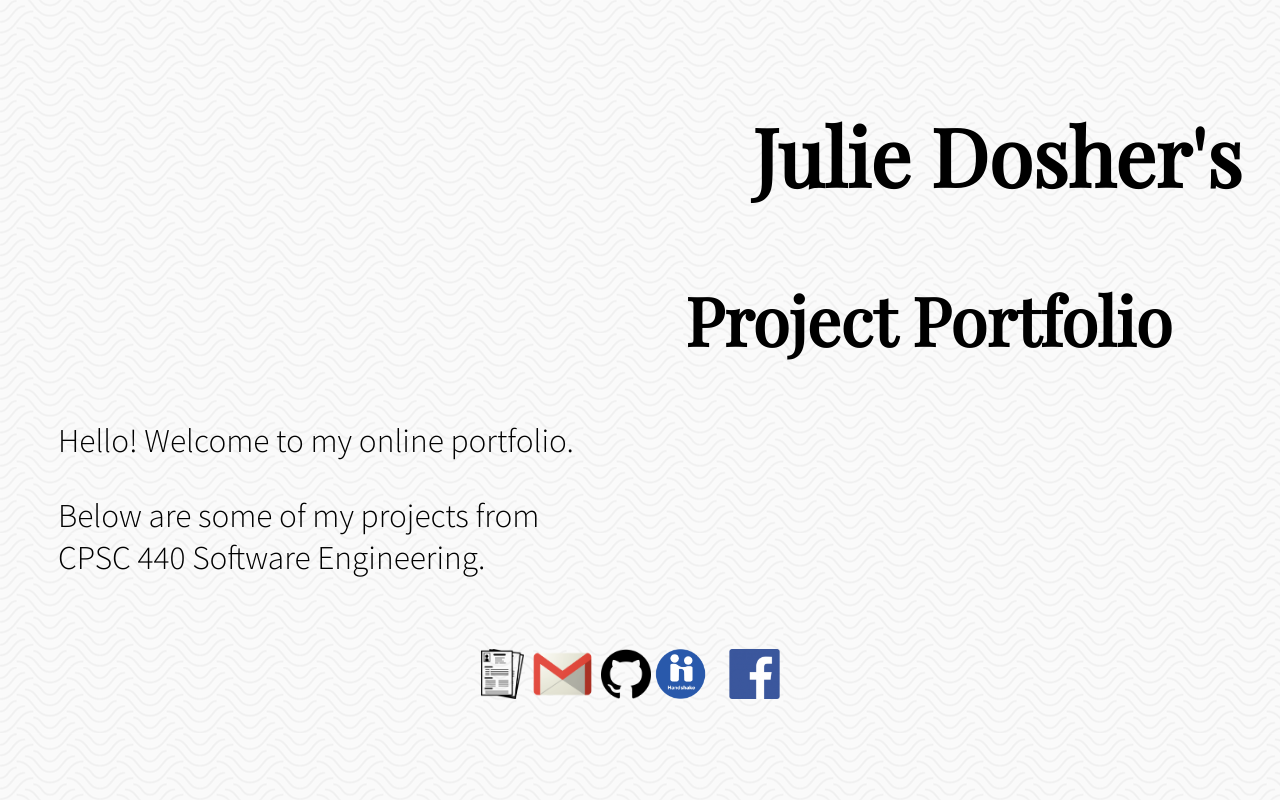
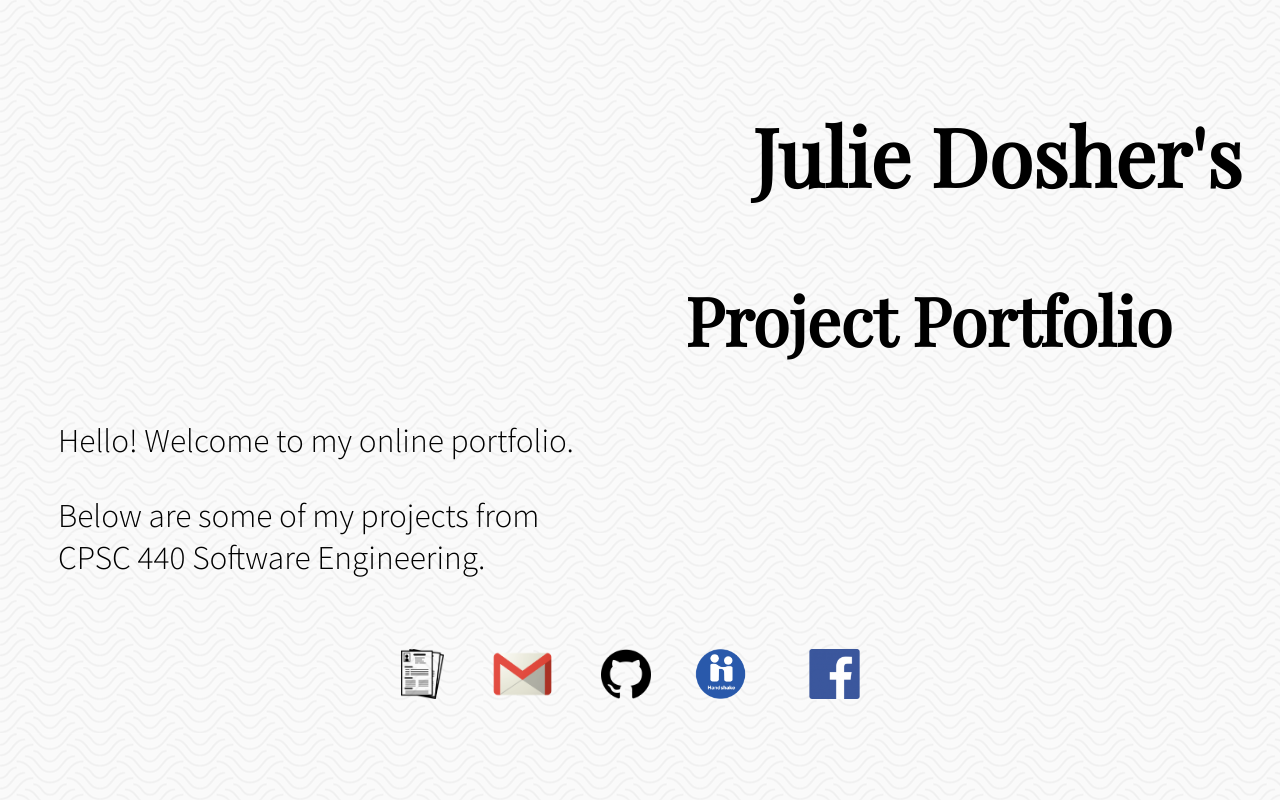
Before and after one commit to juliedosher/CPSC440_Portfolio, a plain HTML site: page index.html in a window 1280 px wide. Shown: the top 800 px of the page. Drawn offline with nearby package versions, Linux system fonts and the light colour scheme.

Commit message:
Update style.css

```diff
--- a/style.css
+++ b/style.css
@@ -26,8 +26,8 @@ a {color:black;}
 
       div.link-gallery img {
         text-align: center;
-        margin-left: 20;
-        margin-right: 20;
+        margin-left: 20px;
+        margin-right: 20px;
       }
 
       div.link-gallery a {
```
